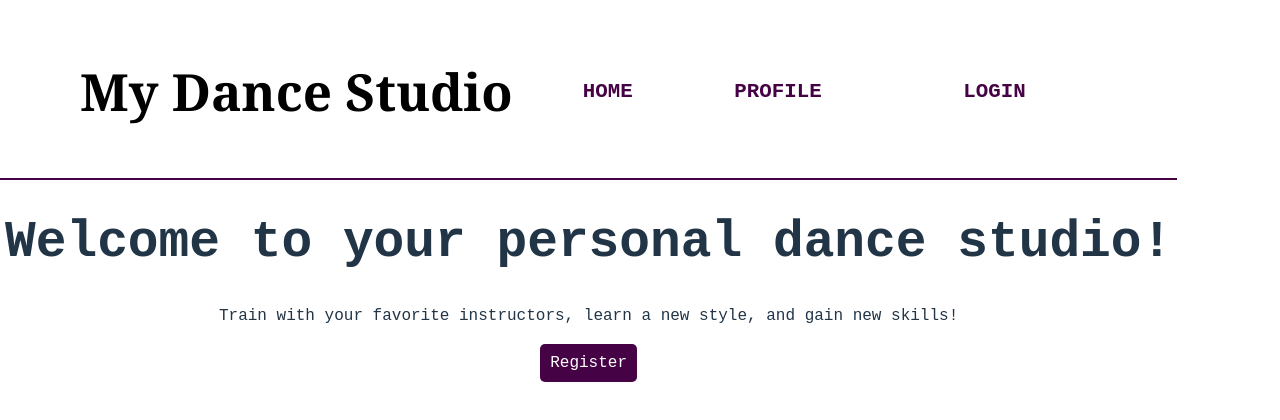
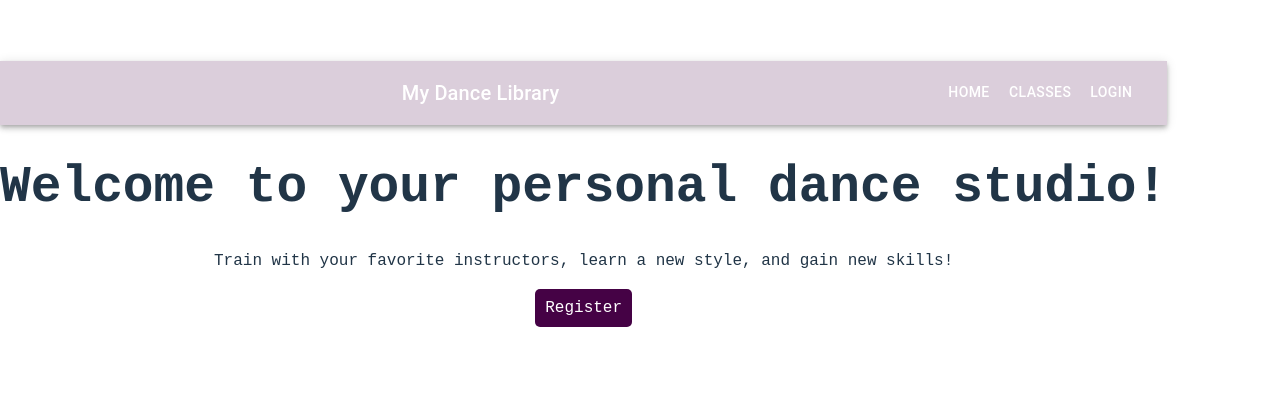
Before and after one commit to chrlee20043/dance-library, a React (Vite) app in the folder client/: page / in a window 1280 px wide. Shown: the part 198-618 px from the top of the page. Built offline with nearby package versions, Linux system fonts and the light colour scheme.

Commit message:
MUI navbar, styling classes page

```diff
--- a/client/src/App.css
+++ b/client/src/App.css
@@ -170,19 +170,31 @@ body {
 
 /* VIDEO CARD */
 
-#video-card-container {
-  display: inline-block;
+.all-videos-container {
+  display: grid;
+  grid-template-columns: repeat(auto-fit, minmax(400px, 1fr));
+  grid-gap: 0.25rem;
+  width: 100%;
+  grid-auto-rows: 1fr;
+}
 
-  margin-left: auto;
-  margin-right: 10px;
-  margin-top: 10px;
+#all-video-card {
+  display: flex;
+  flex-direction: column;
+  justify-content: center;
+  align-items: center;
   border-radius: 5px;
   background-color: rgb(219, 206, 219);
   padding: 1em;
+  margin: 10px;
 }
 
 img {
   height: 30vh;
+}
+
+.videocard-title {
+text-transform: uppercase;
 }
 
 #single-video-container {
@@ -241,6 +253,28 @@ img {
     position: relative;
   } */
 
+  /* PROFILE EXPANDED CONTENT */
+
+  .profile-title {
+    font-size: 1.5rem;
+  }
+
+  .expanded-content {
+    display: flex;
+  flex-direction: column;
+  justify-content: center;
+  align-items: center;
+  margin-left: auto;
+  margin-right: auto;
+  margin-top: 10px;
+  border-radius: 5px;
+  color: rgb(69, 2, 69);
+  background-color: rgb(219, 206, 219);
+  /* box-shadow: 0 5px 15px rgba(157, 93, 172, 0.5); */
+  width: 50em;
+  padding: 1em;
+  }
+
 /* EDIT VIDEO FORM */
 
 .edit-video-form {
@@ -255,9 +289,9 @@ img {
   /* box-shadow: 0 5px 15px rgba(0, 0, 0, .5); */
   width: 20em;
   padding: 1em;
-  color: white;
+  /* color: white; */
   background-color: rgb(219, 206, 219);
-  float: left;
+  /* float: left;  */
 }
 
 .edit-button-container {
@@ -358,6 +392,11 @@ img {
 
 }
 
+.new-instructor-btn {
+  border: none;
+
+}
+
 /* FAVORITES */
 
 .favorites-card {
@@ -379,3 +418,24 @@ img {
 .fav-class {
   text-transform: uppercase;
 }
+
+.empty-favorites-title {
+  color: rgb(69, 2, 69);
+}
+
+.empty-favorites-page {
+  background-color: rgb(219, 206, 219);
+  display: flex;
+  flex-direction: column;
+  justify-content: center;
+  align-items: center;
+  margin-left: auto;
+  margin-right: auto;
+  margin-top: 10px;
+  border: 1px solid white;
+  border-radius: 5px;
+  /* box-shadow: 0 5px 15px rgba(157, 93, 172, 0.5); */
+  width: 25%;
+  padding: 1em;
+  box-sizing: border-box;
+}
--- a/client/src/components/AddNewVideo.jsx
+++ b/client/src/components/AddNewVideo.jsx
@@ -92,11 +92,11 @@ export default function AddNewVideo({ token, userId }) {
                   </option>
                 ))}
               </select>
-              <button>Add an instructor</button>
+              <button className="new-instructor-btn">Add an instructor</button>
             </div>
 
             <div className="col">
-              <label>Style: </label>
+              <label htmlFor="style">Style: </label>
               <input
                 id="style"
                 type="text"
@@ -107,7 +107,7 @@ export default function AddNewVideo({ token, userId }) {
               />
             </div>
             <div className="col">
-              <label>Level: </label>
+              <label htmlFor="level">Level: </label>
 
               <input
                 type="text"
@@ -118,7 +118,7 @@ export default function AddNewVideo({ token, userId }) {
               />
             </div>
             <div className="col">
-              <label>Video URL: </label>
+              <label htmlFor="videoURL">Video URL: </label>
 
               <input
                 type="text"
--- a/client/src/components/EditVideo.jsx
+++ b/client/src/components/EditVideo.jsx
@@ -78,15 +78,16 @@ export default function EditVideo({ videoId, onVideoEdit }) {
   return (
     <>
       {/* EDIT FORM! */}
-      <div className="edit-video-form">
-        <button className="card-toggle-button" onClick={handleClick}>
+      <div className="edit-container">
+        <button className="card-button" onClick={handleClick}>
           {isOpen ? "Cancel" : "Edit Details"}
         </button>
         {isOpen && (
-          <form onSubmit={handleEdit}>
+          <form className="edit-video-form" onSubmit={handleEdit}>
             <h4>Edit Your Class</h4>
             <div className="form-row">
               <div className="col">
+                <label htmlFor="style">Style: </label>
                 <input
                   type="text"
                   className="form-control"
@@ -96,6 +97,7 @@ export default function EditVideo({ videoId, onVideoEdit }) {
                 />
               </div>
               <div className="col">
+                <label htmlFor="level">Level: </label>
                 <input
                   id="edit-level-input"
                   type="text"
@@ -106,6 +108,7 @@ export default function EditVideo({ videoId, onVideoEdit }) {
                 />
               </div>
               <div className="col">
+                <label htmlFor="videoURL">Video URL: </label>
                 <input
                   type="text"
                   className="form-control"
--- a/client/src/components/Navbar.jsx
+++ b/client/src/components/Navbar.jsx
@@ -3,6 +3,13 @@ import { Link, useNavigate } from "react-router-dom";
 import { useDispatch } from "react-redux";
 import { logOut } from "../Redux/authSlice";
 import { resetFavorites } from "../Redux/favoriteSlice";
+
+/* MUI IMPORTS */
+import Toolbar from "@mui/material/Toolbar";
+import AppBar from "@mui/material/AppBar";
+import Typography from "@mui/material/Typography";
+import { styled } from "@mui/material/styles";
+import Button from "@mui/material/Button";
 
 export default function Navbar({ token }) {
   const navigate = useNavigate();
@@ -15,31 +22,49 @@ export default function Navbar({ token }) {
     console.log("logout token:", token);
   };
 
+  const NavbarContainer = styled(AppBar)({
+    background: "rgb(219, 206, 219)",
+  });
+
+  const NavbarTitle = styled(Typography)({
+    flexGrow: 1,
+  });
+
+  const NavbarLinks = styled("div")({
+    display: "flex",
+    alignItems: "center",
+  });
+
   return (
-    <div id="navbar">
-      <h1 id="navbar-title">My Dance Studio</h1>
-      <nav>
-        <div id="navbar-links">
-          <ul>
-            <li>
-              <Link to="/">HOME</Link>
-            </li>
-            <li>
-              <Link to="/myprofile">PROFILE</Link>
-            </li>
-            <li>{token && <Link to="/allvideos">CLASSES</Link>}</li>
-            <li>
-              {token ? (
-                <button className="auth-btn" onClick={onLogout}>
-                  LOG OUT
-                </button>
-              ) : (
-                <Link to="/login">LOGIN</Link>
-              )}
-            </li>
-          </ul>
-        </div>
-      </nav>
-    </div>
+    <NavbarContainer position="static">
+      <Toolbar>
+        <NavbarTitle variant="h6" component="div">
+          My Dance Library
+        </NavbarTitle>
+        <NavbarLinks>
+          <Button color="inherit" component={Link} to="/">
+            HOME
+          </Button>
+          {token && (
+            <Button color="inherit" component={Link} to="/myprofile">
+              PROFILE
+            </Button>
+          )}
+          <Button color="inherit" component={Link} to="/allvideos">
+            CLASSES
+          </Button>
+
+          {token ? (
+            <Button color="inherit" onClick={onLogout}>
+              LOG OUT
+            </Button>
+          ) : (
+            <Button color="inherit" component={Link} to="/login">
+              LOGIN
+            </Button>
+          )}
+        </NavbarLinks>
+      </Toolbar>
+    </NavbarContainer>
   );
 }
--- a/client/src/components/Profile.jsx
+++ b/client/src/components/Profile.jsx
@@ -36,7 +36,7 @@ export default function Profile({ token, userId, currentUser }) {
   async function fetchUserData() {
     try {
       const userInfo = await myAddedVideos(userId);
-      console.log(userInfo);
+      console.log("userinfo", userInfo);
       setAddedVideos(userInfo);
     } catch (error) {
       setError("An error occurred while fetching user data");
@@ -58,20 +58,20 @@ export default function Profile({ token, userId, currentUser }) {
     }
   };
 
-  console.log(addedVideos);
+  // console.log(addedVideos);
 
   return (
     <>
       <div>
-        <h2>Welcome {currentUser}!</h2>
+        <h1>Welcome {currentUser}!</h1>
         <br />
-        <div>My Saved Classes</div>
+        <div className="profile-title">My Saved Classes</div>
         <div className="favorites-container">
           {token && favoriteClassesData.length === 0 ? (
             <div className="empty-favorites-page">
               <p className="empty-favorites-title">No favorite classes yet.</p>
               <button
-                className="favorite-btn"
+                className="card-button"
                 onClick={() => {
                   navigate("/allvideos");
                 }}
@@ -117,9 +117,9 @@ export default function Profile({ token, userId, currentUser }) {
           )}
         </div>
 
-        <div>Classes I added</div>
+        <div className="profile-title">Classes I added</div>
         {token && addedVideos.length === 0 ? (
-          <div>
+          <div className="empty-class-container">
             <p>You haven't created any classes yet!</p>
             <button
               onClick={() => {
@@ -131,7 +131,7 @@ export default function Profile({ token, userId, currentUser }) {
           </div>
         ) : (
           <div>
-            <button className="details-button" onClick={handleDetails}>
+            <button className="card-button" onClick={handleDetails}>
               {isOpen ? "See Less" : "See More"}
             </button>
             {addedVideos
@@ -145,18 +145,19 @@ export default function Profile({ token, userId, currentUser }) {
                       </p>
                       <img src={video.imageURL} />
                       <p>{video.instructorBio}</p>
+
+                      <div id="editing-card">
+                        <EditVideo
+                          videoId={video.video_id}
+                          onVideoEdit={() => fetchUserData()}
+                        />
+                      </div>
                       <button
                         className="card-button"
                         onClick={() => handleDelete(video.video_id)}
                       >
                         Delete me
                       </button>
-                      <div id="editing-card">
-                        <EditVideo
-                          videoId={video.video_id}
-                          onVideoEdit={() => fetchUserData()}
-                        />
-                      </div>
                     </div>
                   )}
                 </div>
--- a/client/src/components/VideoListName.jsx
+++ b/client/src/components/VideoListName.jsx
@@ -6,11 +6,11 @@ export default function VideoListName({ video }) {
 
   return (
     <div id="video-card-container">
-      <h3>{video.instructor_name}</h3>
-      {/* <img src={video.imageURL} /> */}
-      {/* <p>{video.video_id}</p> */}
-      <p>Style: {video.style}</p>
-      <p>Level: {video.level}</p>
+      <div id="all-video-card">
+        <h3 className="videocard-title">
+          {video.level} {video.style} with {video.instructor_name}
+        </h3>
+
         <iframe
           // width="560"
           // height="315"
@@ -26,8 +26,9 @@ export default function VideoListName({ video }) {
             navigate(`/allvideos/${video.video_id}`);
           }}
         >
-        See Class Details
+          Class Details
         </button>
+      </div>
     </div>
   );
 }
```
Lines whose indentation alone changed are shown as unchanged.
